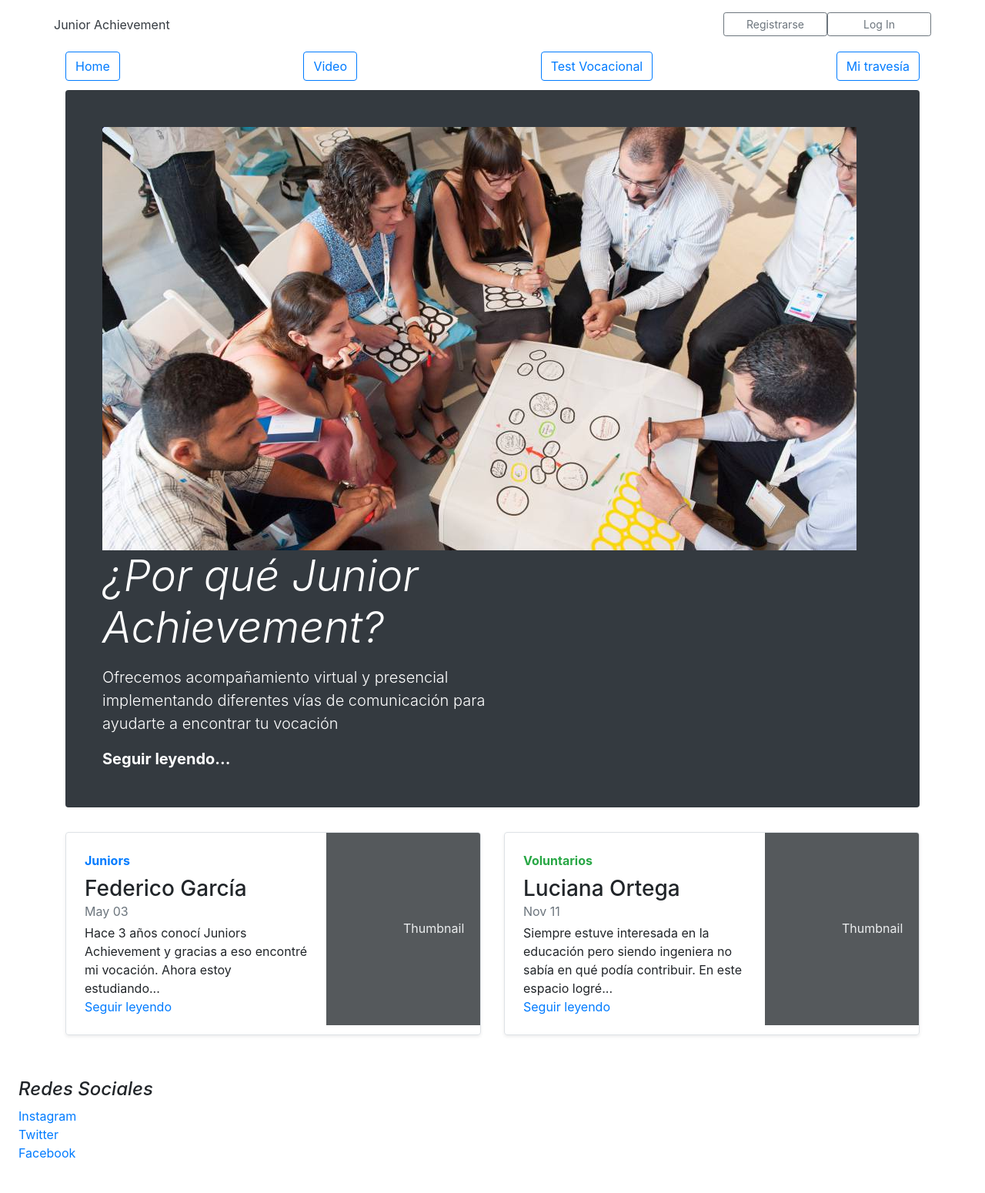
After one commit to buenosaires19/team-2, a Flask app: page /index in a window 1280 px wide. The commit adds this page. Shown: the whole page at 77% size. Run offline with Flask 2, Linux system fonts and the light colour scheme; some libraries are stand-ins or nearby versions.

Commit message:
added index

```diff
--- a/JuniorAchievement/HelloWorld.py
+++ b/JuniorAchievement/main.py
@@ -38,6 +38,11 @@ def main():
     return render_template('map.html')
 
 
+@app.route('/index', methods=['GET', 'POST'])
+def index():
+    return render_template('index.html')
+
+
 @app.route('/login', methods=['GET', 'POST'])
 def login():
     if request.method == 'POST':
@@ -59,7 +64,7 @@ def do_the_login():
         #return str(result)
     else:
         return 'Invalid username/password'
-    return redirect('/main')
+    return redirect('/index')
 
 def valid_login(db, form):
     result = db.get_user(form, ['user_name', 'password'])
--- /dev/null
+++ b/JuniorAchievement/templates/index.html
@@ -0,0 +1,94 @@
+<!doctype html>
+<html lang="en">
+  <head>
+    <!-- Required meta tags -->
+    <meta charset="utf-8">
+    <meta name="viewport" content="width=device-width, initial-scale=1, shrink-to-fit=no">
+
+    <!-- Bootstrap CSS -->
+    <link rel="stylesheet" href="https://stackpath.bootstrapcdn.com/bootstrap/4.3.1/css/bootstrap.min.css" integrity="sha384-ggOyR0iXCbMQv3Xipma34MD+dH/1fQ784/j6cY/iJTQUOhcWr7x9JvoRxT2MZw1T" crossorigin="anonymous">
+
+    <title>junior</title>
+  </head>
+<body>
+    <div class="container">
+  <header class="blog-header py-3">
+    <div class="row flex-nowrap justify-content-between align-items-center">
+      <div class="text-center">
+        <a class="blog-header-logo text-dark" href="#">Junior Achievement</a>
+      </div>
+      <div class="row col-6 d-flex justify-content-end align-items-center">
+        <a class="col-3 btn btn-sm btn-outline-secondary" href="http://127.0.0.1:5000/signup">Registrarse</a>
+        <a class="col-3 btn btn-sm btn-outline-secondary" href="http://127.0.0.1:5000/login">Log In</a>
+      </div>
+    </div>
+  </header>
+
+  <div class="nav-scroller py-1 mb-2">
+    <nav class="nav d-flex justify-content-between">
+      <a class="btn btn-outline-primary" href="#">Home</a>
+      <a class="btn btn-outline-primary" href="#">Video</a>
+      <a class="btn btn-outline-primary" href="http://127.0.0.1:5000/test_vocacional">Test Vocacional</a>
+      <a class="btn btn-outline-primary" href="http://127.0.0.1:5000/main">Mi travesía</a>
+    </nav>
+  </div>
+
+  <div class="jumbotron p-4 p-md-5 text-white rounded bg-dark">
+    <img src="static/img/people.jpg" class="img-fluid" alt="Responsive image" >
+    <div class="col-md-6 px-0">
+
+      <h1 class="display-4 font-italic">¿Por qué Junior Achievement?</h1>
+      <p class="lead my-3">Ofrecemos acompañamiento virtual y presencial implementando diferentes vías de comunicación para ayudarte a encontrar tu vocación</p>
+      <p class="lead mb-0"><a href="#" class="text-white font-weight-bold">Seguir leyendo...</a></p>
+    </div>
+  </div>
+
+  <div class="row mb-2">
+    <div class="col-md-6">
+      <div class="row no-gutters border rounded overflow-hidden flex-md-row mb-4 shadow-sm h-md-250 position-relative">
+        <div class="col p-4 d-flex flex-column position-static">
+          <strong class="d-inline-block mb-2 text-primary">Juniors</strong>
+          <h3 class="mb-0">Federico García</h3>
+          <div class="mb-1 text-muted">May 03</div>
+          <p class="card-text mb-auto">Hace 3 años conocí Juniors Achievement y gracias a eso encontré mi vocación. Ahora estoy estudiando...</p>
+          <a href="#" class="stretched-link">Seguir leyendo</a>
+        </div>
+        <div class="col-auto d-none d-lg-block">
+          <svg class="bd-placeholder-img" width="200" height="250" xmlns="http://www.w3.org/2000/svg" preserveAspectRatio="xMidYMid slice" focusable="false" role="img" aria-label="Placeholder: Thumbnail"><title>Placeholder</title><rect width="100%" height="100%" fill="#55595c"/><text x="50%" y="50%" fill="#eceeef" dy=".3em">Thumbnail</text></svg>
+        </div>
+      </div>
+    </div>
+    <div class="col-md-6">
+      <div class="row no-gutters border rounded overflow-hidden flex-md-row mb-4 shadow-sm h-md-250 position-relative">
+        <div class="col p-4 d-flex flex-column position-static">
+          <strong class="d-inline-block mb-2 text-success">Voluntarios</strong>
+          <h3 class="mb-0">Luciana Ortega</h3>
+          <div class="mb-1 text-muted">Nov 11</div>
+          <p class="mb-auto">Siempre estuve interesada en la educación pero siendo ingeniera no sabía en qué podía contribuir. En este espacio logré...</p>
+          <a href="#" class="stretched-link">Seguir leyendo</a>
+        </div>
+        <div class="col-auto d-none d-lg-block">
+          <svg class="bd-placeholder-img" width="200" height="250" xmlns="http://www.w3.org/2000/svg" preserveAspectRatio="xMidYMid slice" focusable="false" role="img" aria-label="Placeholder: Thumbnail"><title>Placeholder</title><rect width="100%" height="100%" fill="#55595c"/><text x="50%" y="50%" fill="#eceeef" dy=".3em">Thumbnail</text></svg>
+        </div>
+      </div>
+    </div>
+  </div>
+</div>
+
+
+      <div class="p-4">
+        <h4 class="font-italic">Redes Sociales</h4>
+        <ol class="list-unstyled">
+          <li><a href="#">Instagram</a></li>
+          <li><a href="#">Twitter</a></li>
+          <li><a href="#">Facebook</a></li>
+        </ol>
+      </div>
+
+    <!-- Optional JavaScript -->
+    <!-- jQuery first, then Popper.js, then Bootstrap JS -->
+    <script src="https://code.jquery.com/jquery-3.3.1.slim.min.js" integrity="sha384-q8i/X+965DzO0rT7abK41JStQIAqVgRVzpbzo5smXKp4YfRvH+8abtTE1Pi6jizo" crossorigin="anonymous"></script>
+    <script src="https://cdnjs.cloudflare.com/ajax/libs/popper.js/1.14.7/umd/popper.min.js" integrity="sha384-UO2eT0CpHqdSJQ6hJty5KVphtPhzWj9WO1clHTMGa3JDZwrnQq4sF86dIHNDz0W1" crossorigin="anonymous"></script>
+    <script src="https://stackpath.bootstrapcdn.com/bootstrap/4.3.1/js/bootstrap.min.js" integrity="sha384-JjSmVgyd0p3pXB1rRibZUAYoIIy6OrQ6VrjIEaFf/nJGzIxFDsf4x0xIM+B07jRM" crossorigin="anonymous"></script>
+  </body>
+</html>
--- a/JuniorAchievement/templates/map.html
+++ b/JuniorAchievement/templates/map.html
@@ -32,7 +32,7 @@ function SiguientePregunta()
                 <button type="button" class="button1" data-toggle="modal" data-target="#exampleModalScrollable">Preguntas</button>
             </div>
             <div class="col-md-6 col-lg-2">
-                <button type="button" class="button1">Registrate!</button>
+                <button onclick="window.location.href = 'http://127.0.0.1:5000/signup'" type="button" class="button1">Registrate!</button>
             </div>
             <div class="col-md-6 col-lg-2">
                 <button type="button" class="button1">Q&A </button>
--- a/JuniorAchievement/templates/testvocacional.html
+++ b/JuniorAchievement/templates/testvocacional.html
@@ -32,7 +32,7 @@
 
 
 
-    <form method="POST" id="submitForm" action="http://127.0.0.1:5000/main">
+    <form method="POST" id="submitForm" action="http://127.0.0.1:5000/index">
       <div class="form-group">
           <label for="exampleFormControlSelect2">¿Cúal es tu materia preferida?</label>
           <select class="form-control">
@@ -129,7 +129,7 @@
       $('#sendButton').click( function() {
         console.log('dfsdgdfg');
     $.ajax({
-        url: 'http://127.0.0.1:5000/main',
+        url: 'http://127.0.0.1:5000/index',
         type: 'post',
         dataType: 'json',
         data: $('form#sendForm').serialize(),
```
Also changed, not shown: JuniorAchievement/backend/sqlite3.db, JuniorAchievement/static/img/people.jpg (added).
